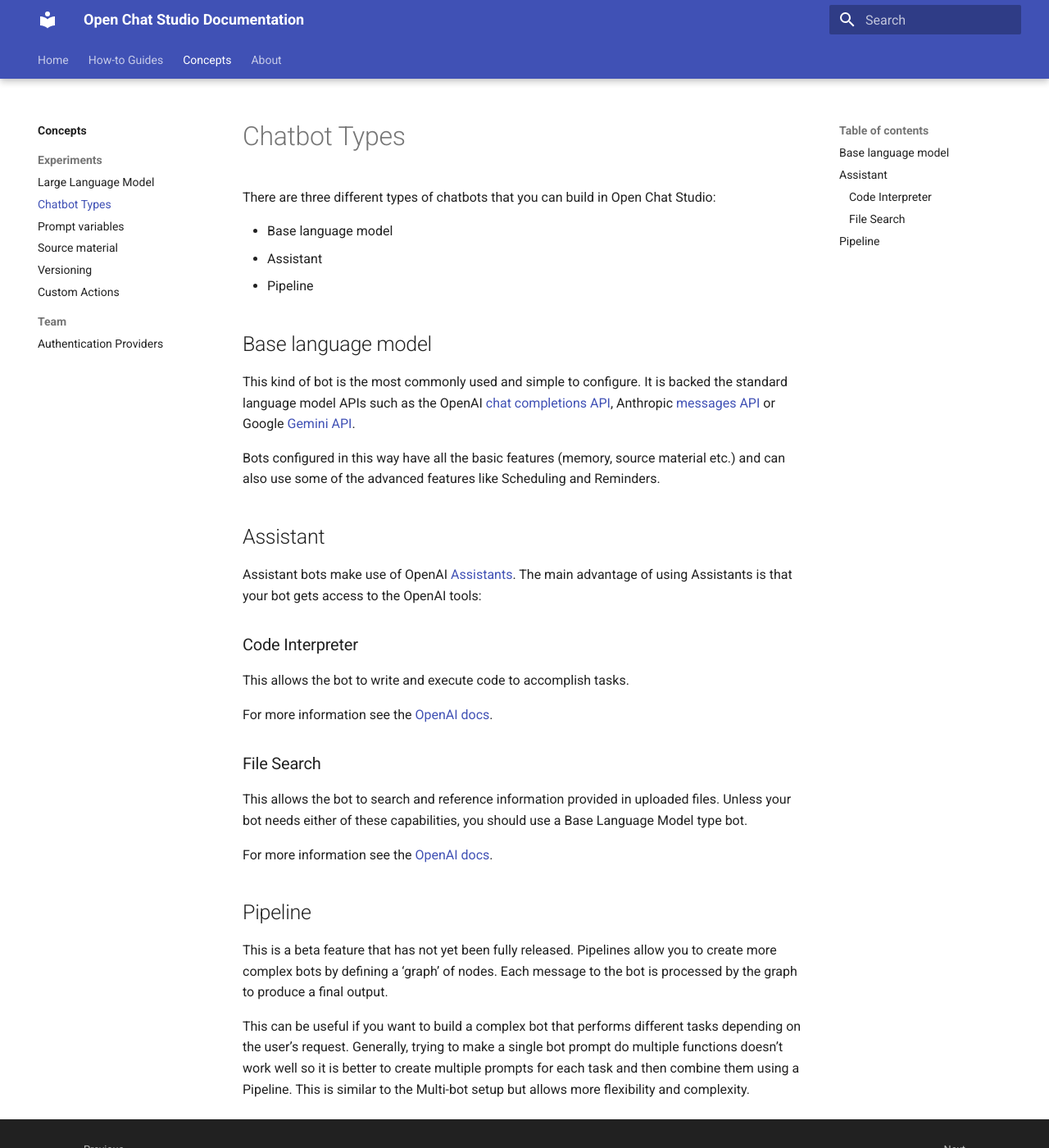
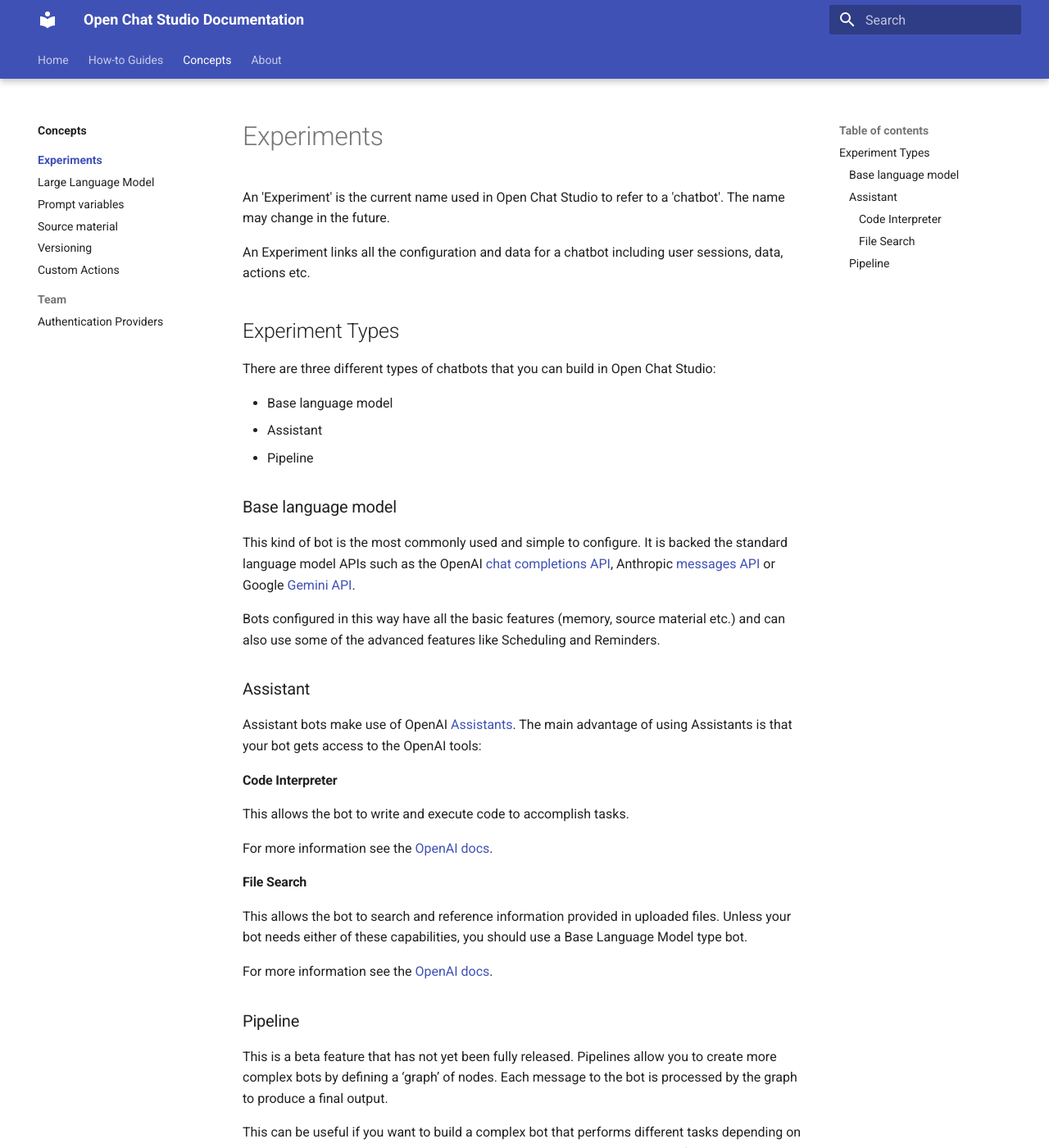
Before and after one commit to dimagi/open-chat-studio-docs, an MkDocs documentation site: the page built from docs/concepts/experiment/index.md, in a window 1280 px wide and 1400 px high. Shown: the whole window at 82% size. Built offline with MkDocs 1.6.1 and Material for MkDocs 9.7.7, drawn with Linux system fonts in a browser that asks for light colours; some of the changed text lies outside the part shown.

Commit message:
create experiment index page

```diff
--- a/docs/concepts/chatbot_types.md
+++ b/docs/concepts/experiment/index.md
@@ -1,4 +1,11 @@
-# Chatbot Types
+# Experiments
+
+An 'Experiment' is the current name used in Open Chat Studio to refer to a 'chatbot'. The name may change in the
+future.
+
+An Experiment links all the configuration and data for a chatbot including user sessions, data, actions etc.
+
+## Experiment Types
 
 There are three different types of chatbots that you can build in Open Chat Studio:
 
@@ -6,27 +13,27 @@
 - Assistant
 - Pipeline
 
-## Base language model
+### Base language model
 
 This kind of bot is the most commonly used and simple to configure. It is backed the standard language model APIs such as the OpenAI [chat completions API][1], Anthropic [messages API][2] or Google [Gemini API][3].
 
 Bots configured in this way have all the basic features (memory, source material etc.) and can also use some of the advanced features like Scheduling and Reminders.
 
 
-## Assistant
+### Assistant
 Assistant bots make use of OpenAI [Assistants][4]. The main advantage of using Assistants is that your bot gets access to the OpenAI tools:
 
-### Code Interpreter
+#### Code Interpreter
 This allows the bot to write and execute code to accomplish tasks.
 
 For more information see the [OpenAI docs][5].
 
-### File Search
+#### File Search
 This allows the bot to search and reference information provided in uploaded files. Unless your bot needs either of these capabilities, you should use a Base Language Model type bot.
 
 For more information see the [OpenAI docs][6].
 
-## Pipeline
+### Pipeline
 This is a beta feature that has not yet been fully released. Pipelines allow you to create more complex bots by defining a ‘graph’ of nodes. Each message to the bot is processed by the graph to produce a final output.
 
 This can be useful if you want to build a complex bot that performs different tasks depending on the user’s request. Generally, trying to make a single bot prompt do multiple functions doesn’t work well so it is better to create multiple prompts for each task and then combine them using a Pipeline. This is similar to the Multi-bot setup but allows more flexibility and complexity.
--- a/mkdocs.yml
+++ b/mkdocs.yml
@@ -34,8 +34,8 @@
   - Concepts:
       - concepts/index.md
       - Experiments:
+        - concepts/experiment/index.md
         - concepts/llm.md
-        - concepts/chatbot_types.md
         - concepts/prompt_variables.md
         - concepts/source_material.md
         - concepts/versioning.md
```
